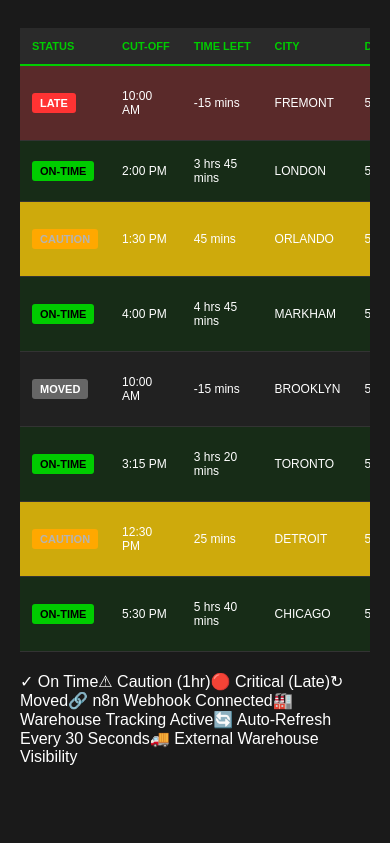
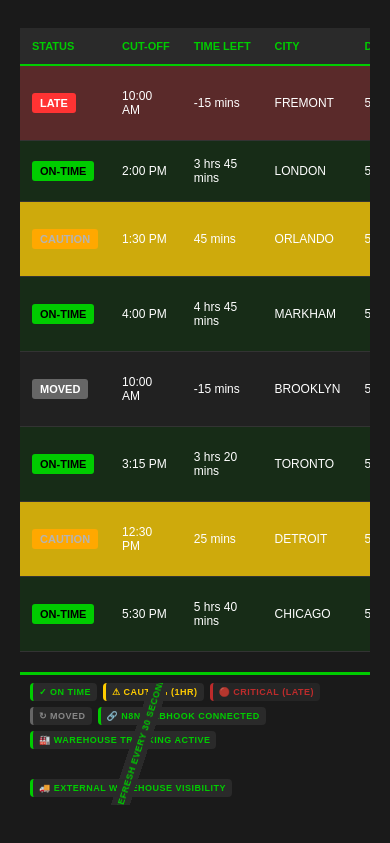
Before and after one commit to ricardo-business-camp/mcc-logistics-dashboard, a React (Create React App) app: page / in a window 390 px wide. Shown: the part 382-1225 px from the top of the page. Before the commit the page ends 1188 px from the top, so only its background shows below. Built offline with nearby package versions, Linux system fonts and the light colour scheme.

Commit message:
Update App.css

```diff
--- a/src/App.css
+++ b/src/App.css
@@ -236,3 +236,146 @@ body {
   font-size: 10px;
   color: #888;
 }
+/* DASHBOARD FOOTER */
+.dashboard-footer {
+  background-color: #1a1a1a;
+  border-top: 3px solid #00cc00;
+  padding: 15px 20px;
+  margin-top: auto;
+  position: relative;
+  bottom: 0;
+  width: 100%;
+}
+
+.footer-status {
+  display: flex;
+  flex-wrap: wrap;
+  gap: 20px;
+  justify-content: center;
+  align-items: center;
+}
+
+.status-item {
+  display: inline-flex;
+  align-items: center;
+  gap: 8px;
+  font-size: 12px;
+  color: #888;
+  font-weight: bold;
+  text-transform: uppercase;
+  letter-spacing: 0.5px;
+  padding: 8px 12px;
+  border-radius: 4px;
+  background-color: #2a2a2a;
+  transition: all 0.3s ease;
+}
+
+.status-item.on-time {
+  color: #00cc00;
+  border-left: 3px solid #00cc00;
+}
+
+.status-item.caution {
+  color: #ffcc00;
+  border-left: 3px solid #ffcc00;
+}
+
+.status-item.critical {
+  color: #ff3333;
+  border-left: 3px solid #ff3333;
+  animation: pulse 1s infinite;
+}
+
+.status-item.moved {
+  color: #888;
+  border-left: 3px solid #666;
+}
+
+.status-item.webhook {
+  color: #00cc00;
+  border-left: 3px solid #00cc00;
+}
+
+.status-item.warehouse {
+  color: #00cc00;
+  border-left: 3px solid #00cc00;
+}
+
+.status-item.refresh {
+  color: #00cc00;
+  border-left: 3px solid #00cc00;
+  animation: spin 2s linear infinite;
+}
+
+.status-item.external {
+  color: #00cc00;
+  border-left: 3px solid #00cc00;
+}
+
+@keyframes pulse {
+  0%, 100% {
+    opacity: 1;
+  }
+  50% {
+    opacity: 0.6;
+  }
+}
+
+@keyframes spin {
+  0% {
+    transform: rotate(0deg);
+  }
+  100% {
+    transform: rotate(360deg);
+  }
+}
+
+/* RESPONSIVE FOOTER */
+@media (max-width: 1024px) {
+  .footer-status {
+    gap: 10px;
+  }
+
+  .status-item {
+    font-size: 11px;
+    padding: 6px 10px;
+    gap: 6px;
+  }
+}
+
+@media (max-width: 768px) {
+  .dashboard-footer {
+    padding: 10px 15px;
+  }
+
+  .footer-status {
+    gap: 8px;
+    justify-content: flex-start;
+    overflow-x: auto;
+    padding-bottom: 8px;
+  }
+
+  .status-item {
+    font-size: 10px;
+    padding: 5px 8px;
+    gap: 5px;
+    white-space: nowrap;
+    flex-shrink: 0;
+  }
+}
+
+@media (max-width: 480px) {
+  .dashboard-footer {
+    padding: 8px 10px;
+  }
+
+  .footer-status {
+    gap: 6px;
+  }
+
+  .status-item {
+    font-size: 9px;
+    padding: 4px 6px;
+    gap: 4px;
+  }
+}
```
